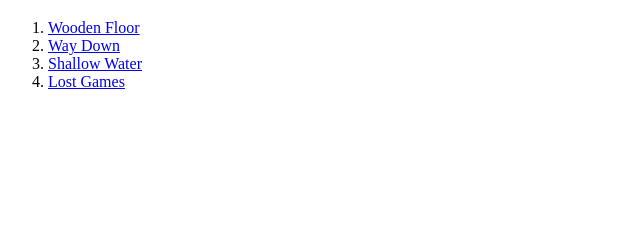
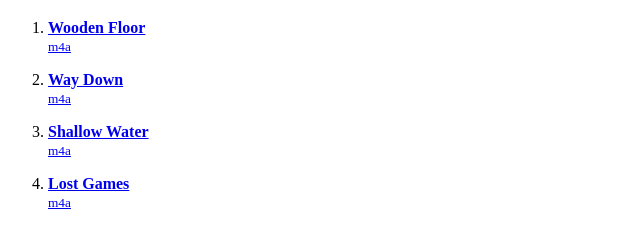
Before and after one commit to hepcolgum/hepcolgum.github.io, a plain HTML site: page whould-you-like-to-fly.html in a window 1280 px wide. Shown: the part 108-356 px from the top of the page, without its empty margins (0-640 px from the left). Drawn offline with Linux system fonts and the light colour scheme.

Commit message:
Show music file format

```diff
--- a/whould-you-like-to-fly.html
+++ b/whould-you-like-to-fly.html
@@ -12,10 +12,65 @@
     <h2><a href="http://hepcolgum.band">Hepcolgum</a></h2>
     <h1>Whould You Like To Fly?</h1>
     <ol>
-        <li><a href="whould-you-like-to-fly/01-wooden-floor.m4a">Wooden Floor</a></li>
-        <li><a href="whould-you-like-to-fly/02-way-down.m4a">Way Down</a></li>
-        <li><a href="whould-you-like-to-fly/03-shallow-water.m4a">Shallow Water</a></li>
-        <li><a href="whould-you-like-to-fly/04-lost-games.m4a">Lost Games</a></li>
+        <li>
+            <p>
+                <div>
+                    <strong>
+                        <a href="whould-you-like-to-fly/01-wooden-floor.m4a">Wooden Floor</a>
+                    </strong>
+                </div>
+                <div>
+                    <small>
+                        <a href="whould-you-like-to-fly/01-wooden-floor.m4a">m4a</a>
+                    </small>
+                </div>
+            </p>
+        </li>
+
+        <li>
+            <p>
+                <div>
+                    <strong>
+                        <a href="whould-you-like-to-fly/02-way-down.m4a">Way Down</a>
+                    </strong>
+                </div>
+                <div>
+                    <small>
+                        <a href="whould-you-like-to-fly/02-way-down.m4a">m4a</a>
+                    </small>
+                </div>
+            </p>
+        </li>
+
+        <li>
+            <p>
+                <div>
+                    <strong>
+                        <a href="whould-you-like-to-fly/03-shallow-water.m4a">Shallow Water</a>
+                    </strong>
+                </div>
+                <div>
+                    <small>
+                        <a href="whould-you-like-to-fly/03-shallow-water.m4a">m4a</a>
+                    </small>
+                </div>
+            </p>
+        </li>
+
+        <li>
+            <p>
+                <div>
+                    <strong>
+                        <a href="whould-you-like-to-fly/04-lost-games.m4a">Lost Games</a>
+                    </strong>
+                </div>
+                <div>
+                    <small>
+                        <a href="whould-you-like-to-fly/04-lost-games.m4a">m4a</a>
+                    </small>
+                </div>
+            </p>
+        </li>
     </ol>
 </body>
 
```
